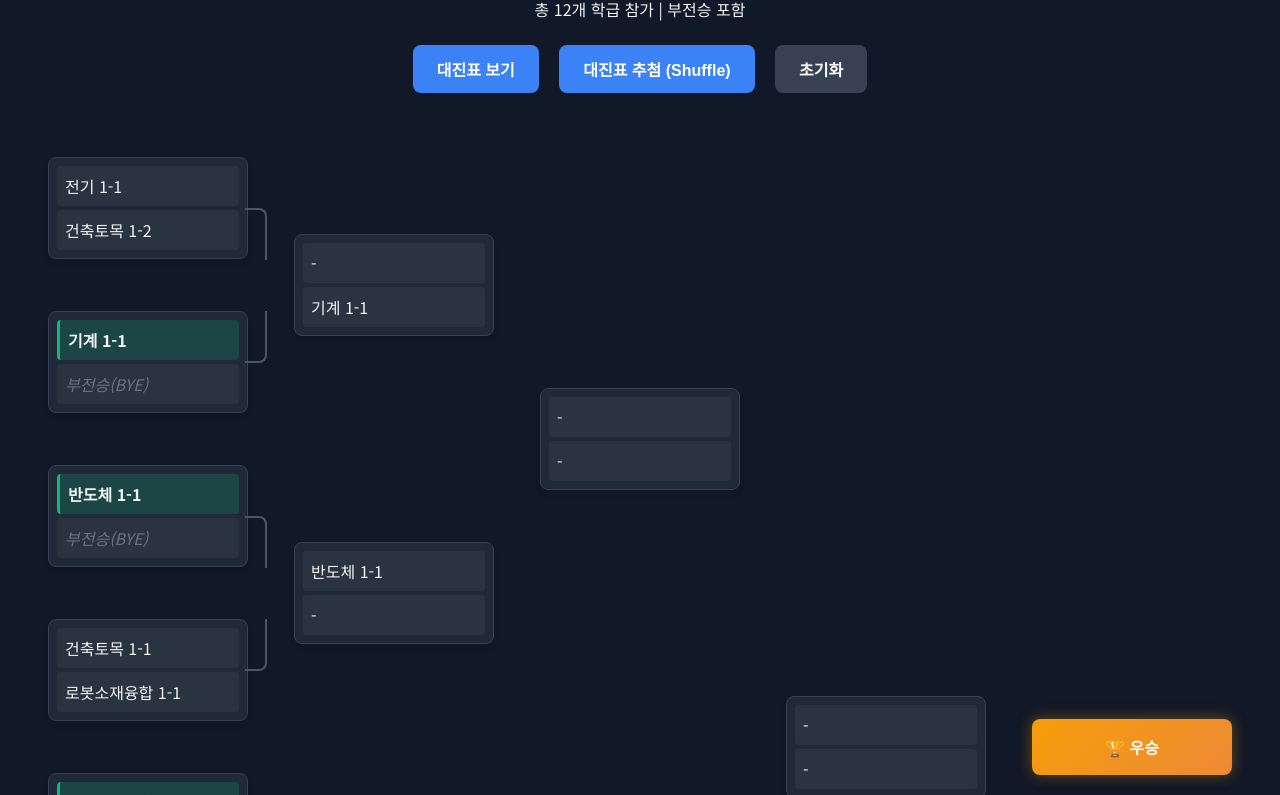
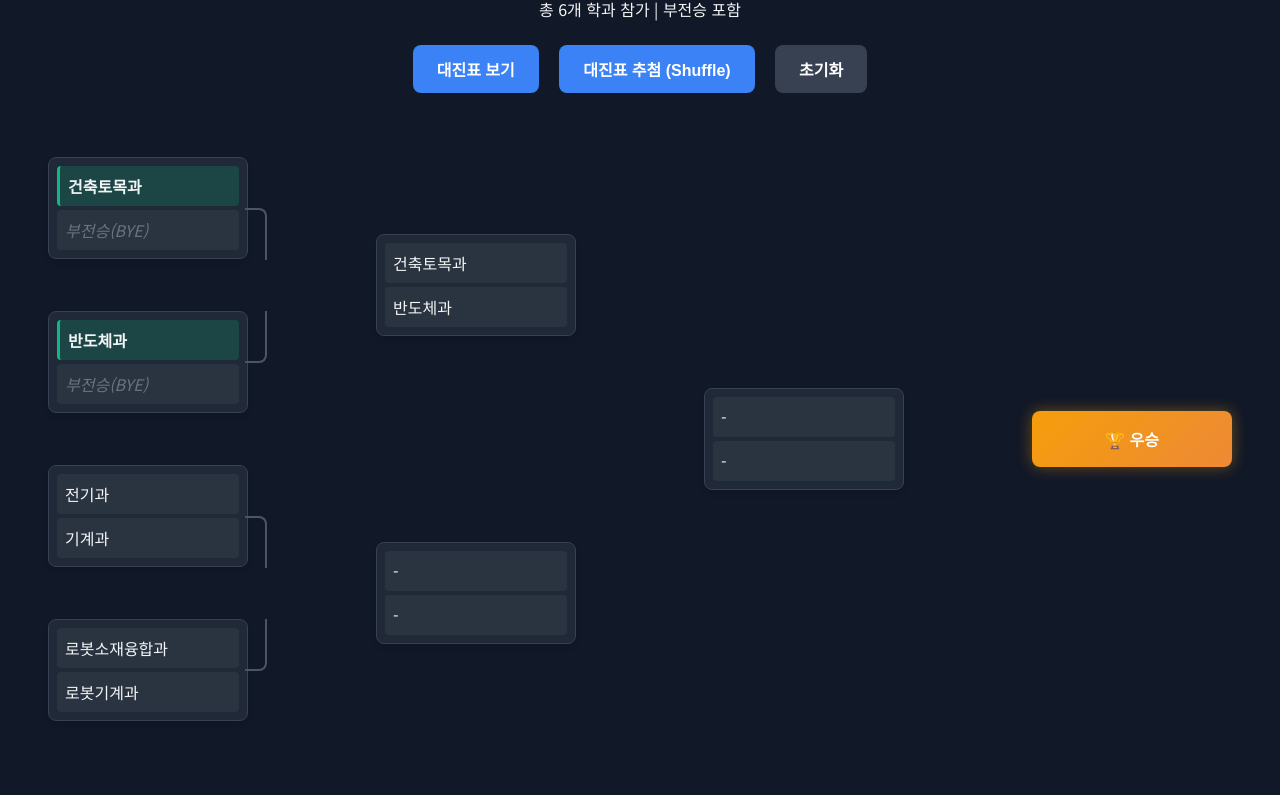
Before and after one commit to jwej220820debug/soccer, a plain HTML site: page index.html in a window 1280 px wide. Shown: the part 190-985 px from the top of the page. After the commit the page ends 959 px from the top, so only its background shows below. Drawn offline with Linux system fonts and the light colour scheme.

Commit message:
Add files via upload

```diff
--- a/index.html
+++ b/index.html
@@ -25,8 +25,8 @@
             </nav>
 
             <header>
-                <h1>⚽ 1학년 학급 대항 축구 토너먼트 ⚽</h1>
-                <p>총 12개 학급 참가 | 부전승 포함</p>
+                <h1>⚽ 1학년 학과 대항 축구 토너먼트 ⚽</h1>
+                <p>총 6개 학과 참가 | 부전승 포함</p>
                 <div class="controls">
                     <button id="showBracketBtn" class="btn" onclick="showSection('bracket')">대진표 보기</button>
                     <button id="shuffleBtn" class="btn">대진표 추첨 (Shuffle)</button>
@@ -42,7 +42,6 @@
                         <div class="round round-1" id="round1"></div>
                         <div class="round round-2" id="round2"></div>
                         <div class="round round-3" id="round3"></div>
-                        <div class="round round-4" id="round4"></div>
                         <div class="round round-winner" id="winner">
                             <div class="match-winner">
                                 <div class="team-box winner-box">🏆 우승</div>
@@ -122,22 +121,22 @@
                 <!-- 3. Power Analysis -->
                 <div id="analysis-section" class="section" style="display:none;">
                     <div class="content-box">
-                        <h2>⚡ 학급별 전력 분석</h2>
+                        <h2>⚡ 학과별 전력 분석</h2>
                         <div class="analysis-grid">
                             <div class="team-card">
-                                <h3>전기 1-1</h3>
+                                <h3>전기과</h3>
                                 <p><strong>공격력:</strong> ⭐⭐⭐⭐☆</p>
                                 <p><strong>수비력:</strong> ⭐⭐⭐☆☆</p>
                                 <p><strong>주요 선수:</strong> 김철수 (FW, 스피드 90)</p>
                             </div>
                             <div class="team-card">
-                                <h3>기계 1-2</h3>
+                                <h3>기계과</h3>
                                 <p><strong>공격력:</strong> ⭐⭐⭐☆☆</p>
                                 <p><strong>수비력:</strong> ⭐⭐⭐⭐⭐</p>
                                 <p><strong>주요 선수:</strong> 박민수 (DF, 피지컬 95)</p>
                             </div>
                             <div class="team-card">
-                                <h3>반도체 1-1</h3>
+                                <h3>반도체과</h3>
                                 <p><strong>공격력:</strong> ⭐⭐⭐⭐⭐</p>
                                 <p><strong>수비력:</strong> ⭐⭐☆☆☆</p>
                                 <p><strong>주요 선수:</strong> 이영희 (MF, 패스 92)</p>
--- a/script.js
+++ b/script.js
@@ -1,19 +1,14 @@
 const teams = [
-    "전기 1-1", "전기 1-2",
-    "기계 1-1", "기계 1-2",
-    "로봇소재융합 1-1", "로봇소재융합 1-2",
-    "로봇기계 1-1", "로봇기계 1-2",
-    "반도체 1-1", "반도체 1-2",
-    "건축토목 1-1", "건축토목 1-2"
+    "전기과", "기계과",
+    "로봇소재융합과", "로봇기계과",
+    "반도체과", "건축토목과"
 ];
 
-// 12 teams -> 16 slots. 4 Byes.
+// 6 teams -> 8 slots. 2 Byes.
 // Structure:
-// Round 1 (16 slots, 8 matches).
-// Since we have 4 byes, 4 matches in round 1 will be "Team vs Bye".
-// When "Team vs Bye" happens, the Team automatically advances to Round 2.
-// So visually:
-// Round 1 will show the matches that actually happen + the byes feeding in.
+// Round 1 (8 slots, 4 matches). (Quarter-Finals)
+// Round 2 (4 slots, 2 matches). (Semi-Finals)
+// Round 3 (2 slots, 1 match). (Final)
 
 let bracketData = [];
 
@@ -29,83 +24,29 @@ function shuffle(array) {
 
 function initBracket() {
     const shuffledTeams = shuffle([...teams]);
-    const slots = 16;
-    const byesCount = slots - shuffledTeams.length; // 4
+    const slots = 8;
+    const byesCount = slots - shuffledTeams.length; // 2
 
-    // We need to distribute byes.
-    // Usually byes are placed to give the highest seeds an advantage, but here it's random.
-    // We'll place byes at indices 0, 4, 8, 12 (every 4th slot? or just pair them up?)
-    // A standard bracket pairs: (0,1), (2,3), (4,5), (6,7)...
-    // Detailed match structure:
-    // Match 1: Slot 0 vs Slot 1
-    // Match 2: Slot 2 vs Slot 3
-    // ...
-    // Match 8: Slot 14 vs Slot 15
+    // We need 4 matches in R1.
+    // 2 matches will be "Team vs BYE" (2 teams involved)
+    // 2 matches will be "Team vs Team" (4 teams involved)
+    // Total 6 teams.
 
-    // If we have 4 byes, we want 4 matches to be "Team vs BYE".
-    // This allows 4 teams to advance directly.
-    // We should distribute the 'BYE's somewhat evenly so they don't all happen on one side of the bracket if possible,
-    // but random placement is fair too.
-
-    // Create the initial 16 slots with 'BYE' placeholders
-    let initialSlots = [...shuffledTeams];
-    for (let i = 0; i < byesCount; i++) {
-        initialSlots.push("BYE");
-    }
-
-    // Shuffle again to randomize where the BYEs land?
-    // No, "BYE" isn't a team. If we have: "Team A" vs "BYE", Team A wins.
-    // If we have "BYE" vs "BYE", that shouldn't happen ideally if we have enough teams.
-    // With 12 teams and 4 byes, we can ensure every BYE is paired with a real team.
-    // There are 8 matches. 4 matches will be Team vs Team. 4 matches will be Team vs BYE.
-    // Team vs Team -> Winner goes to QF.
-    // Team vs Bye -> Team goes to QF.
-
-    // Total 12 teams.
-    // 4 matches of 2 teams = 8 teams used.
-    // 4 matches of 1 team + 1 bye = 4 teams used.
-    // Total 12 teams used. Correct.
-
-    // So we need to construct pairings:
-    // 4 pairs of (Team, Team)
-    // 4 pairs of (Team, BYE)
-
-    let pairings = [];
-
-    // Take first 8 teams and make 4 matches?
-    // Or just randomize all 12 teams and 4 BYEs, then check pairings.
-    // Be careful not to pair BYE vs BYE.
-    // If we just shuffle the array including BYEs, it's possible to get BYE vs BYE.
-    // We must constrain it.
-
-    // Algorithm:
-    // 1. Array of 4 "BYE"s.
-    // 2. Array of 12 Teams.
-    // 3. We need 8 matches.
-    // 4. M matches must have a BYE. (Assume we want to distribute BYEs randomly).
-    //    Actually, simpler logic:
-    //    Pop a BYE, Pop a Team -> Pair them. (4 pairings)
-    //    Remaining 8 Teams -> Pair them up (4 pairings).
-    //    Then shuffle the ORDER of these 8 matches in the bracket tree.
-
-    const byes = Array(4).fill("BYE");
-    const realTeams = shuffle([...teams]); // Randomize teams list
-
+    const realTeams = [...shuffledTeams];
     const round1Matches = [];
 
-    // Create 4 matches with Byes
-    for (let i = 0; i < 4; i++) {
+    // Create 2 matches with Byes
+    for (let i = 0; i < byesCount; i++) {
         const team = realTeams.pop();
-        // A match object
         round1Matches.push({
             p1: team,
-            p2: "부전승(BYE)", // Korean for Bye
-            winner: team, // Auto winner
-            status: 'decided' // Already decided
+            p2: "부전승(BYE)",
+            winner: team,
+            status: 'decided'
         });
     }
 
-    // Create 4 matches with remaining 8 teams
+    // Create remaining matches (should be 2 matches for remaining 4 teams)
     while (realTeams.length > 0) {
         const t1 = realTeams.pop();
         const t2 = realTeams.pop();
@@ -117,10 +58,9 @@ function initBracket() {
         });
     }
 
-    // Now we have 8 matches. Shuffle their positions in the bracket (Slot 1 to 8)
+    // Shuffle the order of matches for bracket positions
     const shuffledMatches = shuffle(round1Matches);
 
-    // Render
     renderBracket(shuffledMatches);
 }
 
@@ -128,31 +68,29 @@ function renderBracket(round1Matches) {
     const r1Div = document.getElementById('round1');
     const r2Div = document.getElementById('round2');
     const r3Div = document.getElementById('round3');
-    const r4Div = document.getElementById('round4');
     const winnerDiv = document.getElementById('winner');
 
     r1Div.innerHTML = '';
     r2Div.innerHTML = '';
     r3Div.innerHTML = '';
-    r4Div.innerHTML = '';
+    if (winnerDiv) winnerDiv.innerHTML = '<div class="match-winner"><div class="team-box winner-box">🏆 우승</div></div>';
 
     // We need to maintain state. We can attach data to DOM or keep a state object.
     // Let's keep a global state for the active tournament.
     window.tournamentState = {
-        r1: round1Matches, // 8 matches
-        r2: Array(4).fill({ p1: null, p2: null, winner: null }), // 4 matches (QF)
-        r3: Array(2).fill({ p1: null, p2: null, winner: null }), // 2 matches (SF)
-        r4: Array(1).fill({ p1: null, p2: null, winner: null }), // 1 match (F)
+        r1: round1Matches, // 4 matches
+        r2: Array(2).fill({ p1: null, p2: null, winner: null }), // 2 matches
+        r3: Array(1).fill({ p1: null, p2: null, winner: null }), // 1 match
         champion: null
     };
 
     renderRound1();
-    renderRound2(); // Placeholders
-    renderRound3(); // Placeholders
-    renderRound4(); // Placeholders
+    renderRound2();
+    renderRound3();
+    updateWinnerBox();
 }
 
-function createMatchElement(matchData, matchIndex, roundName, nextRoundIndex) {
+function createMatchElement(matchData, matchIndex, roundName) {
     const el = document.createElement('div');
     el.className = 'match';
     el.dataset.index = matchIndex;
@@ -208,19 +146,14 @@ function renderRound3() {
         const el = createMatchElement(match, idx, 'r3');
         container.appendChild(el);
     });
+    updateWinnerBox();
 }
 
-function renderRound4() {
-    const container = document.getElementById('round4');
-    container.innerHTML = '';
-    window.tournamentState.r4.forEach((match, idx) => {
-        const el = createMatchElement(match, idx, 'r4');
-        container.appendChild(el);
-    });
-
-    // Update Winner Box
+function updateWinnerBox() {
     const winBox = document.querySelector('.winner-box');
-    winBox.textContent = window.tournamentState.champion ? `🏆 ${window.tournamentState.champion}` : '🏆 우승';
+    if (winBox) {
+        winBox.textContent = window.tournamentState.champion ? `🏆 ${window.tournamentState.champion}` : '🏆 우승';
+    }
 }
 
 function handleMatchClick(round, idx, player) {
@@ -247,11 +180,8 @@ function handleMatchClick(round, idx, player) {
 function updateNextRounds() {
     const s = window.tournamentState;
 
-    // Propagate R1 -> R2
-    // R1 matches 0,1 -> R2 match 0
-    // R1 matches 2,3 -> R2 match 1
-    // ...
-    for (let i = 0; i < 4; i++) {
+    // Propagate R1 -> R2 (4 matches -> 2 matches)
+    for (let i = 0; i < 2; i++) {
         const m1 = s.r1[i * 2];
         const m2 = s.r1[i * 2 + 1];
 
@@ -268,39 +198,24 @@ function updateNextRounds() {
         }
     }
 
-    // Propagate R2 -> R3
-    for (let i = 0; i < 2; i++) {
-        const m1 = s.r2[i * 2];
-        const m2 = s.r2[i * 2 + 1];
+    // Propagate R2 -> R3 (2 matches -> 1 match)
+    {
+        const m1 = s.r2[0];
+        const m2 = s.r2[1];
 
-        s.r3[i] = {
+        s.r3[0] = {
             p1: m1.winner || null,
             p2: m2.winner || null,
-            winner: s.r3[i].winner
+            winner: s.r3[0].winner
         };
-        if (s.r3[i].winner && s.r3[i].winner !== s.r3[i].p1 && s.r3[i].winner !== s.r3[i].p2) {
-            s.r3[i].winner = null;
-        }
-    }
-
-    // Propagate R3 -> R4
-    {
-        const m1 = s.r3[0];
-        const m2 = s.r3[1];
-
-        s.r4[0] = {
-            p1: m1.winner || null,
-            p2: m2.winner || null,
-            winner: s.r4[0].winner
-        };
-        if (s.r4[0].winner && s.r4[0].winner !== s.r4[0].p1 && s.r4[0].winner !== s.r4[0].p2) {
-            s.r4[0].winner = null;
+        if (s.r3[0].winner && s.r3[0].winner !== s.r3[0].p1 && s.r3[0].winner !== s.r3[0].p2) {
+            s.r3[0].winner = null;
         }
     }
 
     // Champion
-    if (s.r4[0].winner) {
-        s.champion = s.r4[0].winner;
+    if (s.r3[0].winner) {
+        s.champion = s.r3[0].winner;
     } else {
         s.champion = null;
     }
@@ -310,7 +225,7 @@ function reRenderAll() {
     renderRound1();
     renderRound2();
     renderRound3();
-    renderRound4();
+    updateWinnerBox();
 }
 
 document.getElementById('shuffleBtn').addEventListener('click', initBracket);
@@ -318,8 +233,8 @@ document.getElementById('resetBtn').addEventListener('click', () => {
     document.getElementById('round1').innerHTML = '';
     document.getElementById('round2').innerHTML = '';
     document.getElementById('round3').innerHTML = '';
-    document.getElementById('round4').innerHTML = '';
-    document.querySelector('.winner-box').textContent = '🏆 우승';
+    const winBox = document.querySelector('.winner-box');
+    if (winBox) winBox.textContent = '🏆 우승';
 });
 
 // Navigation Logic
```
